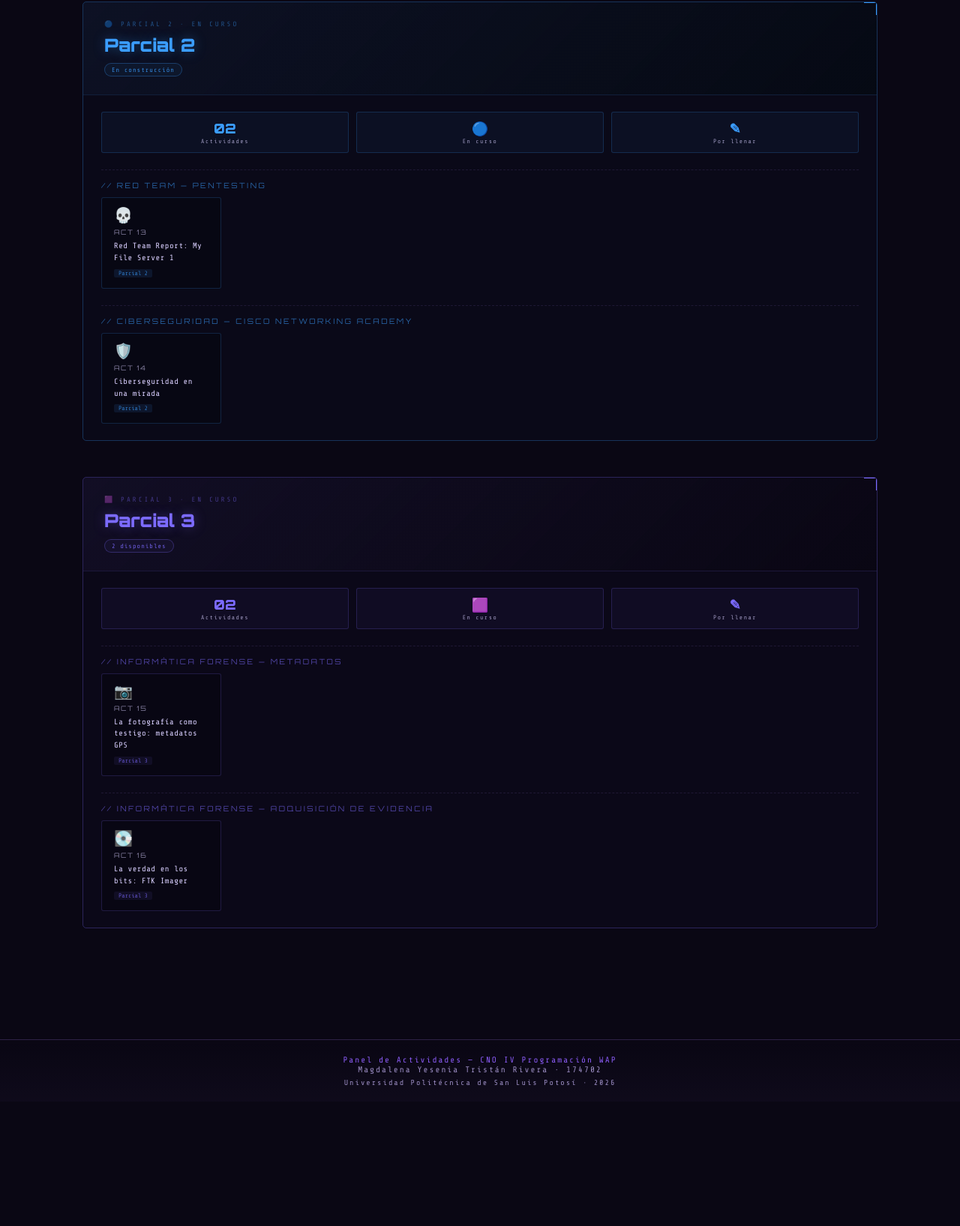
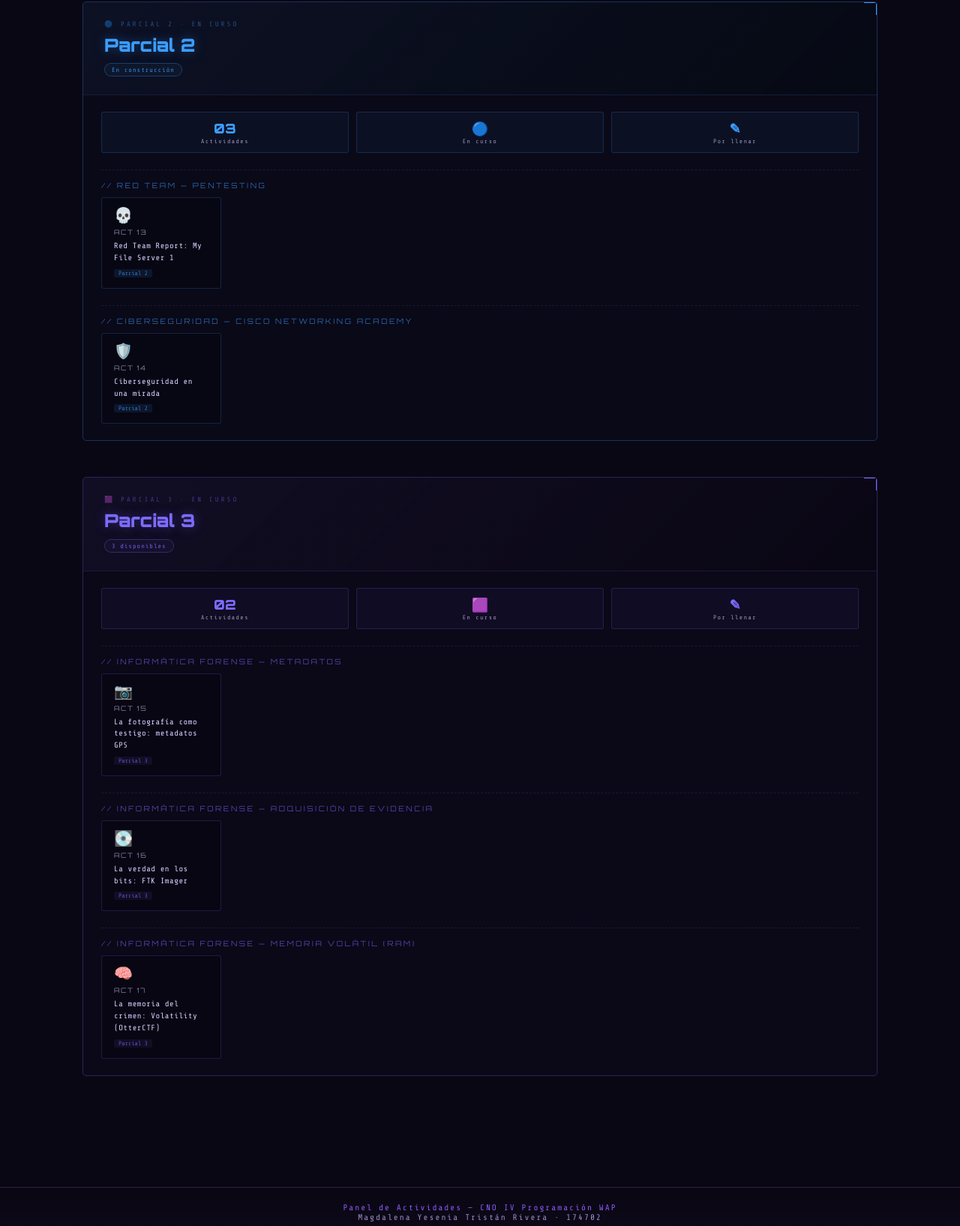
Before and after one commit to iMagi22/PortafolioCNO4, a plain HTML site: page actividades.html in a window 1280 px wide. Shown: the part 1165-2800 px from the top of the page at 75% size. Before the commit the page ends 2634 px from the top, so only its background shows below. Drawn offline with nearby package versions, Linux system fonts and the light colour scheme.

Commit message:
Update activity counts and add new activities

```diff
--- a/actividades.html
+++ b/actividades.html
@@ -165,8 +165,8 @@ footer span{color:var(--gd);}
   <div class="stats-bar">
     <div class="sb-item"><div class="sb-val" style="color:var(--c1);">12</div><div class="sb-lbl">Parcial 1</div></div>
     <div class="sb-item"><div class="sb-val" style="color:var(--c2);">01</div><div class="sb-lbl">Parcial 2</div></div>
-    <div class="sb-item"><div class="sb-val" style="color:var(--c3);">02</div><div class="sb-lbl">Parcial 3</div></div>
-    <div class="sb-item"><div class="sb-val" style="color:var(--g);">15</div><div class="sb-lbl">Disponibles</div></div>
+    <div class="sb-item"><div class="sb-val" style="color:var(--c3);">03</div><div class="sb-lbl">Parcial 3</div></div>
+    <div class="sb-item"><div class="sb-val" style="color:var(--g);">16</div><div class="sb-lbl">Disponibles</div></div>
   </div>
 </header>
 
@@ -287,7 +287,7 @@ footer span{color:var(--gd);}
 
   <div class="p-body">
     <div class="p-stat-row">
-      <div class="p-stat"><div class="sv">02</div><div class="sl">Actividades</div></div>
+      <div class="p-stat"><div class="sv">03</div><div class="sl">Actividades</div></div>
       <div class="p-stat"><div class="sv">🔵</div><div class="sl">En curso</div></div>
       <div class="p-stat"><div class="sv">✎</div><div class="sl">Por llenar</div></div>
     </div>
@@ -322,7 +322,7 @@ footer span{color:var(--gd);}
     <div class="p-eyebrow">🟪 Parcial 3 · En curso</div>
     <div class="p-title">Parcial 3</div>
     <div class="p-pills">
-      <span class="pill">2 disponibles</span>
+      <span class="pill">3 disponibles</span>
     </div>
   </div>
 
@@ -349,6 +349,16 @@ footer span{color:var(--gd);}
         <div class="act-emoji">💽</div>
         <div class="act-num">ACT 16</div>
         <div class="act-name">La verdad en los bits: FTK Imager</div>
+        <span class="act-tag">Parcial 3</span>
+      </a>
+    </div>
+
+    <div class="sub-heading">// Informática Forense — Memoria volátil (RAM)</div>
+    <div class="act-grid">
+      <a href="parcial3/actividad17.html" class="act-btn">
+        <div class="act-emoji">🧠</div>
+        <div class="act-num">ACT 17</div>
+        <div class="act-name">La memoria del crimen: Volatility (OtterCTF)</div>
         <span class="act-tag">Parcial 3</span>
       </a>
     </div>
```
